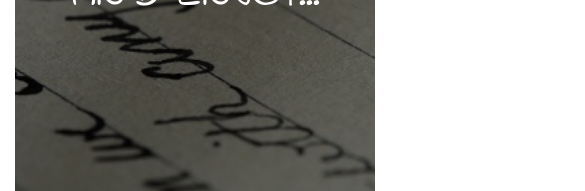
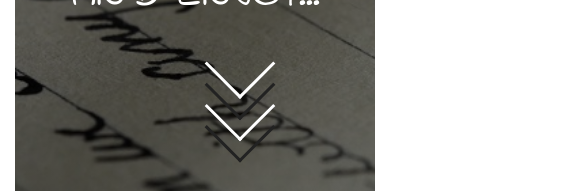
Before and after one commit to Mugengano18/quote-web, an Angular app: page / in a window 390 px wide. Shown: the part 411-602 px from the top of the page, 585 px wide, since content can reach past the window. Built offline with nearby package versions, Linux system fonts and the light colour scheme.

Commit message:
i added the footer

```diff
--- a/src/app/part1/part1.component.css
+++ b/src/app/part1/part1.component.css
@@ -85,3 +85,15 @@ button{
 
     }
 }
+@media screen and (max-width:500px){
+
+        .indicator{
+            position:relative;
+            top: 250px;
+            left: 200px;
+            width:50px;
+            height: 50px;
+            /* background: #ccc; */
+            transform: rotate(45deg);
+        }
+}
```
Also changed, not shown: src/app/quotes/quotes.component.css (line endings or trailing spaces), 1 other file (tests, documents, lock files or other folders).
